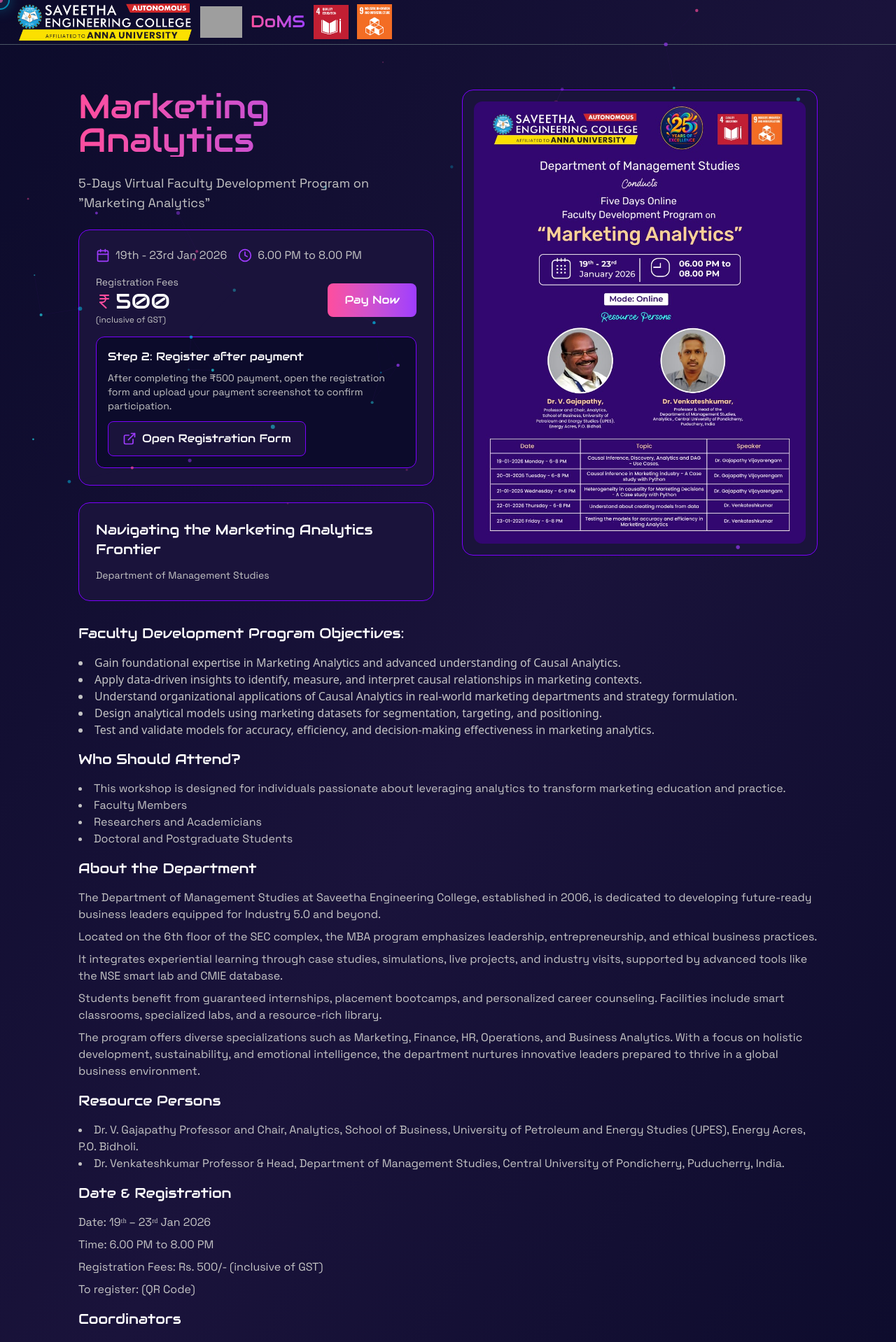
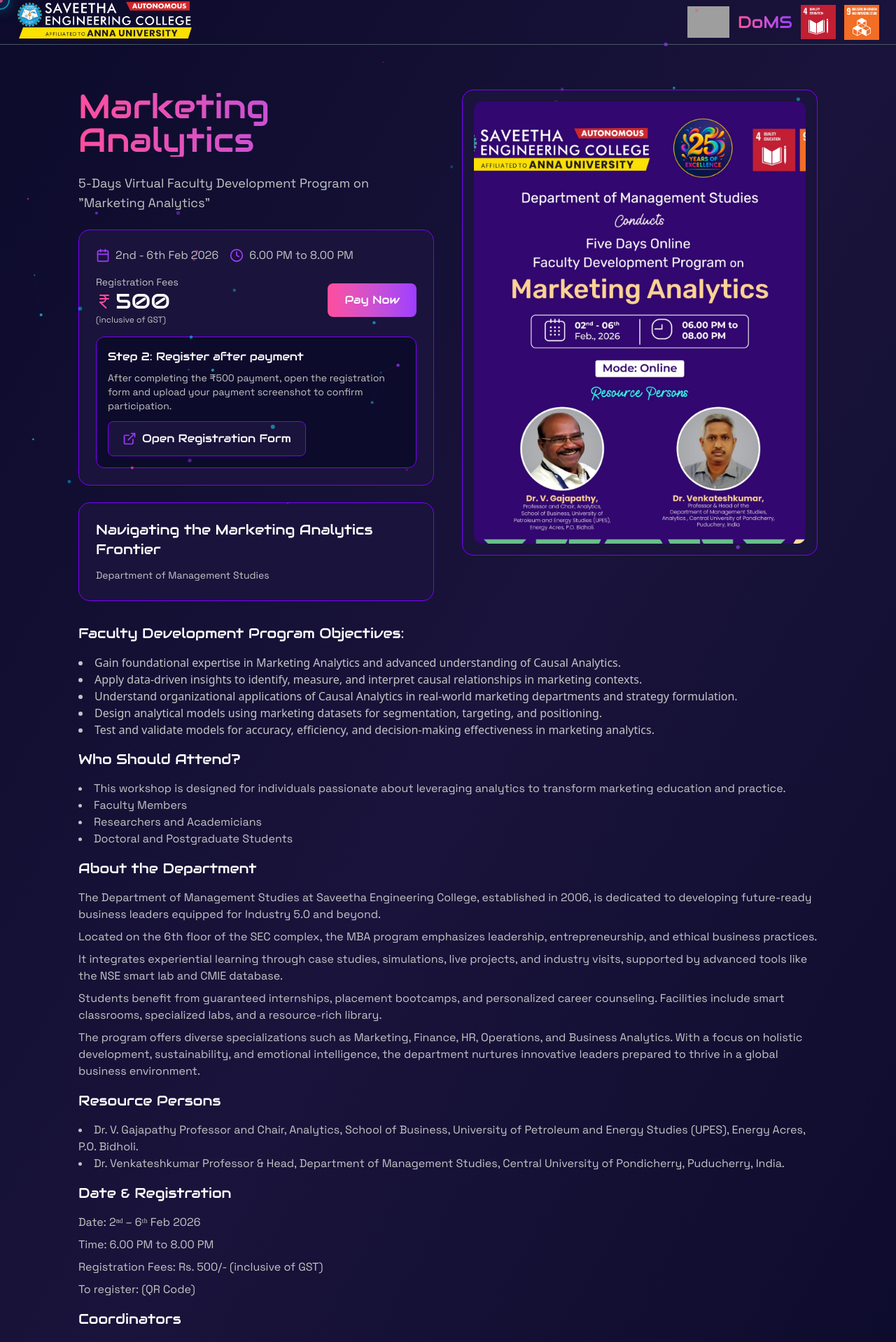
Before and after one commit to Mr-Anas1/drestein, a Next.js app: page /mba in a window 1280 px wide. Shown: the top 1918 px of the page at 70% size. Built offline with nearby package versions, Linux system fonts and the light colour scheme; no server answers; grey boxes are pictures that could not be loaded.

Commit message:
Dates changed from jan to feb

```diff
--- a/src/app/mba/page.jsx
+++ b/src/app/mba/page.jsx
@@ -41,7 +41,7 @@
                     <div className="bg-background-soft border border-border rounded-2xl p-4">
                         <div className="relative w-full aspect-[3/4] rounded-xl overflow-hidden">
                             <Image
-                                src="/mba/mba-marketing-analytics-image.jpeg"
+                                src="/mba/new-poster.jpeg"
                                 alt="Marketing Analytics poster"
                                 fill
                                 className="object-cover"
@@ -101,7 +101,7 @@
 
                     <h3 className="font-audiowide text-xl text-white">Date & Registration</h3>
                     <div className="space-y-2 text-muted-text font-space">
-                        <p>Date: 19ᵗʰ – 23ʳᵈ Jan 2026</p>
+                        <p>Date: 2ⁿᵈ – 6ᵗʰ Feb 2026</p>
                         <p>Time: 6.00 PM to 8.00 PM</p>
                         <p>Registration Fees: Rs. 500/- (inclusive of GST)</p>
                         <p>To register: (QR Code)</p>
--- a/src/components/MbaHeader.jsx
+++ b/src/components/MbaHeader.jsx
@@ -6,9 +6,8 @@
     const router = useRouter();
 
     return (
-        <div className="flex justify-between items-center px-4 md:px-6 h-16 border-b border-gray-600">
-
-            <div className="flex items-center gap-1 sm:gap-2 md:gap-3">
+        <div className="flex  justify-between items-center px-4 md:px-6 h-16 border-b border-gray-600">
+            <div className="flex-1">
                 <button
                     type="button"
                     onClick={() => router.push("/mba")}
@@ -17,6 +16,9 @@
                 >
                     <img src="/logo.png" alt="saveetha-logo" loading="lazy" decoding="async" />
                 </button>
+            </div>
+            <div className="flex items-center gap-1 sm:gap-2 md:gap-3">
+
 
                 <div className="w-[40px] sm:w-[50px] md:w-[60px] flex-shrink-0">
                     <img
--- a/src/components/MbaMarketingAnalyticsCard.jsx
+++ b/src/components/MbaMarketingAnalyticsCard.jsx
@@ -58,7 +58,7 @@
             <div className="flex flex-wrap gap-4">
                 <div className="flex items-center gap-2 text-muted-text font-space">
                     <Calendar className="w-5 h-5 text-secondary" />
-                    <span>19th - 23rd Jan 2026</span>
+                    <span>2nd - 6th Feb 2026</span>
                 </div>
                 <div className="flex items-center gap-2 text-muted-text font-space">
                     <Clock className="w-5 h-5 text-secondary" />
```
Also changed, not shown: public/mba/new-poster.jpeg (added).
